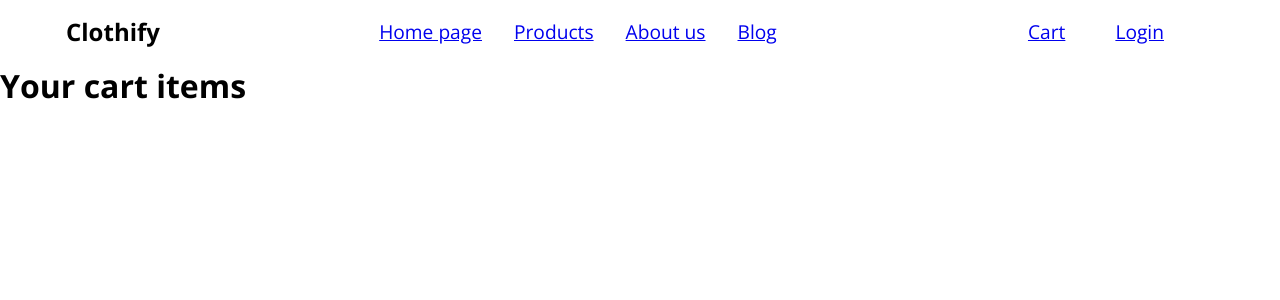
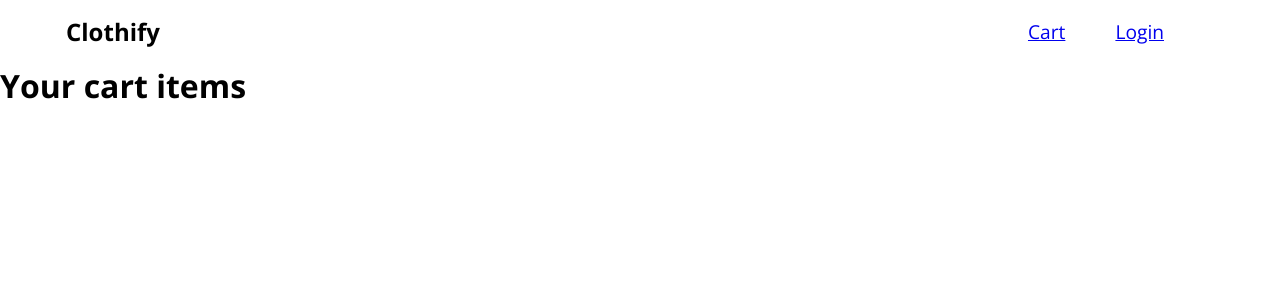
Before and after one commit to Ryavnn/malash, a React (Vite) app: page /cart in a window 1280 px wide. Shown: the top 300 px of the page. Built offline with nearby package versions, Linux system fonts and the light colour scheme.

Commit message:
update navbar

```diff
--- a/src/components/Navbar.jsx
+++ b/src/components/Navbar.jsx
@@ -19,20 +19,18 @@ function Navbar() {
                 </div>
                 <div className="center-links">
                     <ul>
-                        <li><Link to="/">Home page</Link></li>
-                        <li><Link to="/products">Products</Link></li>
-                        <li><Link to="/about">About us</Link></li>
-                        <li><Link to="/blog">Blog</Link></li>
+                        {/* <li><Link to="/">Home page</Link></li> */}
+                        {/* <li><Link to="/products">Products</Link></li> */}
+                        {/* <li><Link to="/about">About us</Link></li> */}
+                        {/* <li><Link to="/blog">Blog</Link></li> */}
                     </ul>
                 </div>
                 <div className="left-links">
                     <ul>
                         <Link className="nav-links" to="/cart">Cart</Link>
                         {isLoggedIn ? (
-                            // Show logout button if user is logged in
                             <li><button onClick={handleLogout} className="nav-links">Logout</button></li>
                         ) : (
-                            // Show login button if user is not logged in
                             <Link className="nav-links" to="/login">Login</Link>
                         )}
                     </ul>
```
